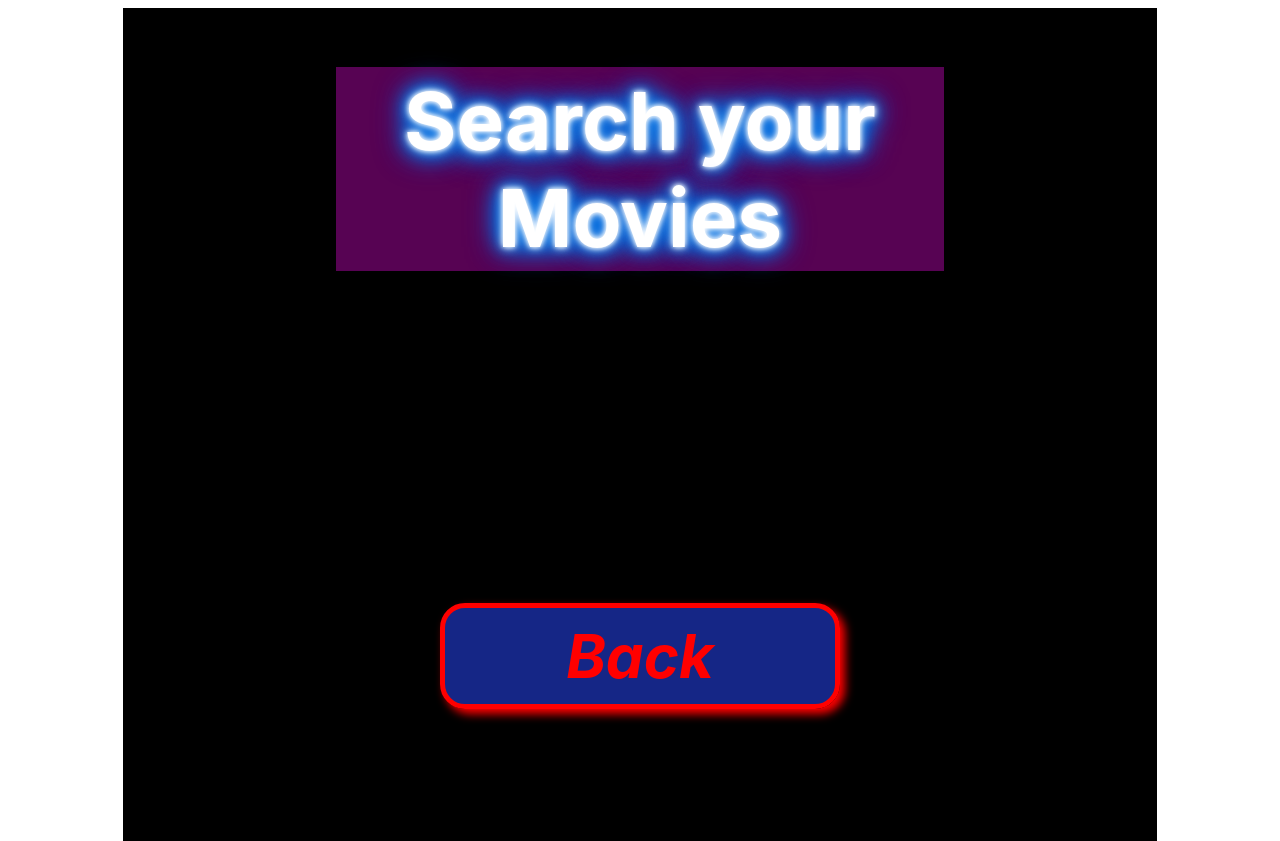
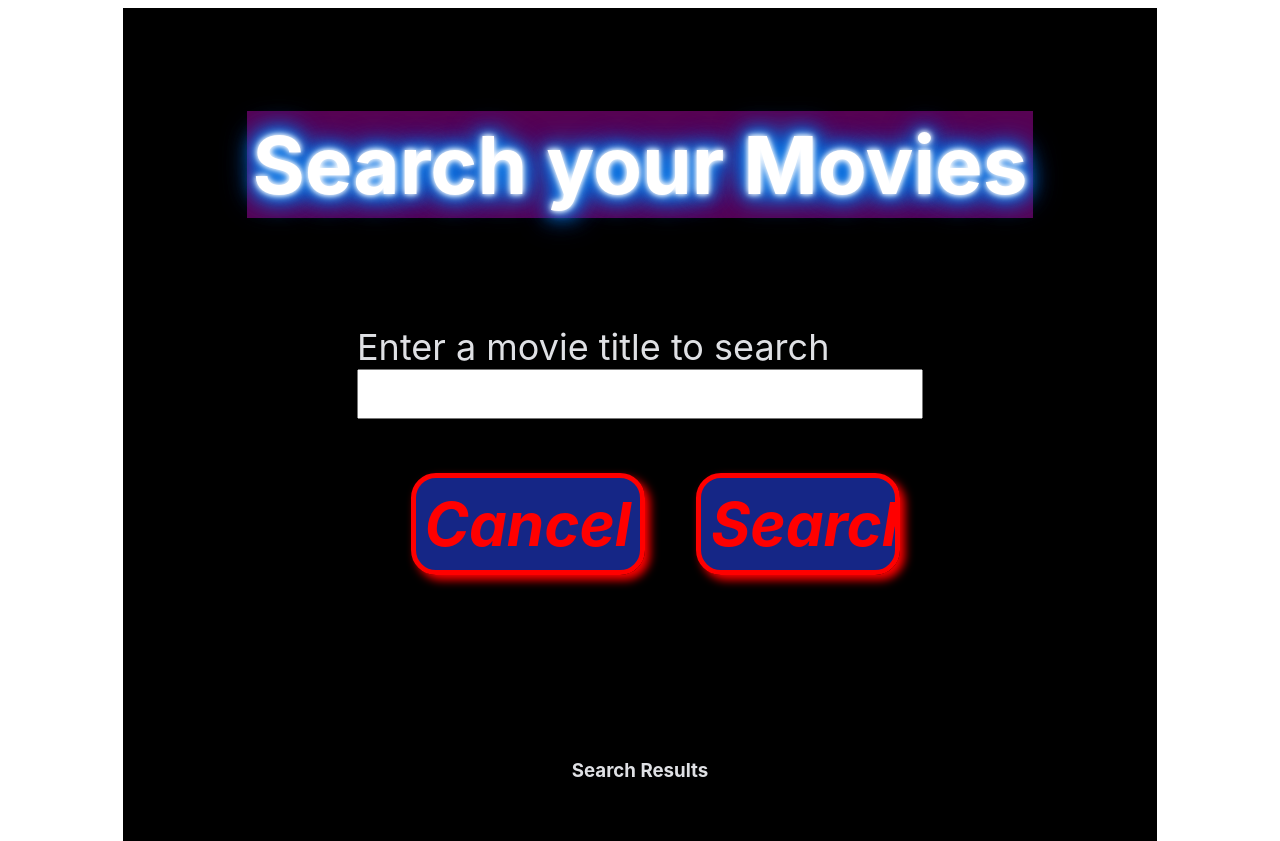
Before and after one commit to KiranSooful/HIT238_Sprint3, a plain HTML site: page search.html in a window 1280 px wide. Shown: the top 841 px of the page. Drawn offline with Linux system fonts and the light colour scheme.

Commit message:
Finalised Search Form: new css for search form

```diff
--- a/css/form.css
+++ b/css/search.css
@@ -1,4 +1,4 @@
-.container, .formRow, .checkboxRow, .checkboxLayout, .button1, .button2 {
+.container, .formRow, .checkboxRow, .button {
   display: flex;
 }
 
@@ -6,15 +6,11 @@
   justify-content: center;
 }
 
-.CheckBoxStyle {
-  transform: scale(1.5);
-}
-
 .body {
   display: grid;
   grid-template-columns: 1fr 1fr 1fr 1fr 1fr;
-  grid-template-rows: 1fr 1fr 1fr 100px;
-  grid-gap: 1rem;
+  grid-template-rows: 1fr 1fr 1fr 200px;
+  grid-gap: 0.5rem;
   align-items: center;
   align-content: center;
   justify-items: center;
@@ -24,11 +20,12 @@
   font-family: -apple-system, BlinkMacSystemFont, 'Segoe UI', Roboto, Oxygen, Ubuntu, Cantarell, 'Open Sans', 'Helvetica Neue', sans-serif;
 }
 
-.body, .header, .button1, .button2 {
+.body, .header, .button {
   padding: 5px;
   }
 
 .header {
+  grid-column: 1 / 6;
   grid-row: 1 / 2;
   background-color: #5a0456f7;
   color: #fff;
@@ -36,26 +33,34 @@
   text-shadow: 0 0 5px #fff, 0 0 10px #fff, 0 0 15px #0073e6, 0 0 20px #0073e6, 0 0 25px #0073e6, 0 0 30px #0073e6, 0 0 35px #0073e6;
 }
 
-.header {
-  grid-column: 2 / 5;
-}
-
 .formLayout {
   grid-column: 1 / 6;
-  grid-row: 2 / 5;
+  grid-row: 2 / 3;
   display: table;
 }
 
-.formRow, .checkboxRow, .checkboxLayout {
+.results {
+  grid-column: 1 / 6;
+  drid-row: 3 / 5;
+  display: flex;
+  justify-content: center;
+  flex-direction: column;
+}
+
+.formRow, .checkboxRow, {
   padding: 2.5%;
 }
 
 .formRow {
-  justify-content: flex-end;
+  justify-content: center;
+  flex-direction: column;
 }
 
-.checkboxRow, .checkboxLayout {
+.checkboxRow, {
   flex-direction: row;
+  align-self: center;
+  justify-content: center;
+  grid-column: 1 / 6;
 }
 
 input {
@@ -63,16 +68,8 @@ input {
   font-size: 100%;
 }
 
-.button1 {
-  justify-self: left;
-}
-
-.button2 {
-  grid-column: 4 / 6;
-}
-
-.button1, .button2 {
-  padding: 5%;
+.button {
+  padding: 2.5%;
   width: 40%;
   border: solid 5px;
   border-radius: 25px;
@@ -82,12 +79,13 @@ input {
   font-weight: bold;
   font-style: italic;
   text-decoration: none;
-  text-align: start;
-  margin-right: 74%;
-  margin-left: -39px;
+  justify-content: center;
+  margin: 5%;
+  /*margin-right: 74%;
+  margin-left: -39px;*/
 }
 
-.button1:hover, .button2:hover {
+.button:hover {
     transition: color .9s;
     color: yellow;
     box-shadow: 7px 7px 12px yellow;
@@ -103,8 +101,8 @@ input {
       font-size: 75%;
     }
 
-  .button1, .button2 {
-    font-size: 20px;
+  .button {
+    font-size: 15px;
   }
 
     .body{
@@ -121,7 +119,7 @@ input {
       font-size: 90%;
     }
 
-  .button1, .button2 {
+  .button {
     font-size: 20px;
   }
 
@@ -135,7 +133,7 @@ input {
         font-size: 40px;
     }
 
-    .button1, .button2 {
+    .button {
       font-size: 30px;
     }
 
@@ -157,7 +155,7 @@ input {
       font-size: 125%;
     }
 
-    .button1, .button2, {
+    .button {
       font-size: 60px;
       padding: 2%;
     }
@@ -188,7 +186,7 @@ input {
       font-size: 150%;
     }
 
-    .button1, .button2 {
+    .button {
       font-size: 60px;
       padding: 2%;
     }
@@ -220,7 +218,7 @@ input {
       font-size: 125%;
     }
 
-    .button1, .button2 {
+    .button {
       font-size: 65px;
       padding: 1%;
     }
--- a/script/form.js
+++ b/script/form.js
@@ -32,8 +32,9 @@ document.querySelector('#movieDetails').addEventListener('submit', function (evt
       request.addEventListener('success', function (evt) {
         alert('Successfully added data', evt.target.result);
 
-        // close the database
+        // close the database and reset the form
         db.close();
+        document.getElementById('movieDetails').reset();
       });
 
       connReq.addEventListener('error', function (evt) {
--- a/script/index.js
+++ b/script/index.js
@@ -28,7 +28,7 @@ connReq.addEventListener('upgradeneeded', function (evt) {
     console.log('Store created');
 
     // close the database
-    db.close();
+    //db.close();
   });
 
 });
--- a/search.html
+++ b/search.html
@@ -7,15 +7,32 @@
       <meta name="author" content="Kiran Sooful">
 	    <meta name="description" content="HIT238 Project - search page">
 	    <meta name="viewport" content="width=device-width, initial-scale=1.0">
-	    <link rel="stylesheet" type="text/css" href="css/style.css">
+	    <link rel="stylesheet" type="text/css" href="css/search.css">
     </head>
 
     <body class = "container">
 
       <main class = "body">
+
         <h1 class = "header">Search your Movies</h1>
-        <a class = "button2" href = "index.html">Back</a>
-      </main>
+
+        <form id="movieDetails" name="movieDetails" class = "formLayout">
+
+          <div class = "formRow">
+            <label for="title">Enter a movie title to search</label>
+            <input type="text" id="title" name="title"/>
+          </div>
+
+          <div class = "checkboxRow">
+            <a class = "button" href = "index.html">Cancel</a>
+            <input class = "button" type="submit" value="Search" id="save"/>
+          </div>
+
+        </form>
+
+        <div class = "results">
+          <h3>Search Results<h3>
+        </div>
 
     </body>
 
```
